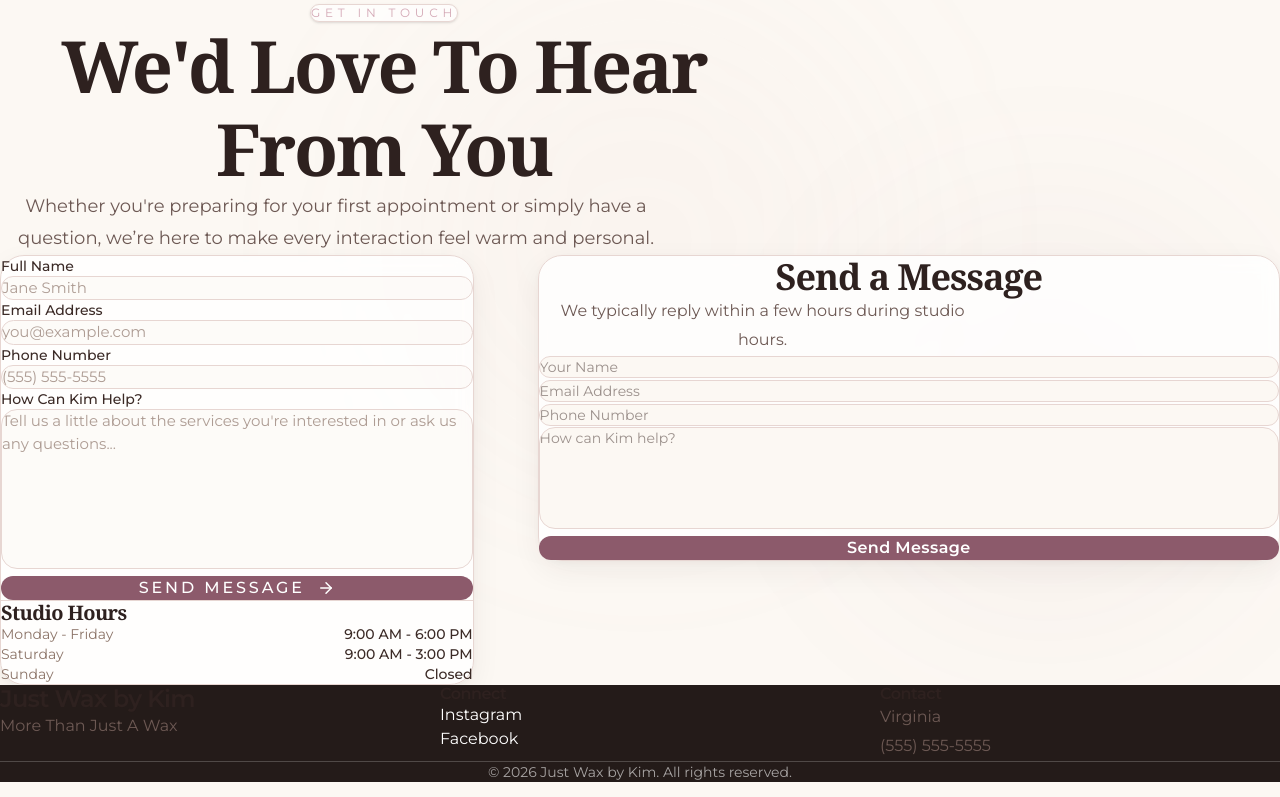
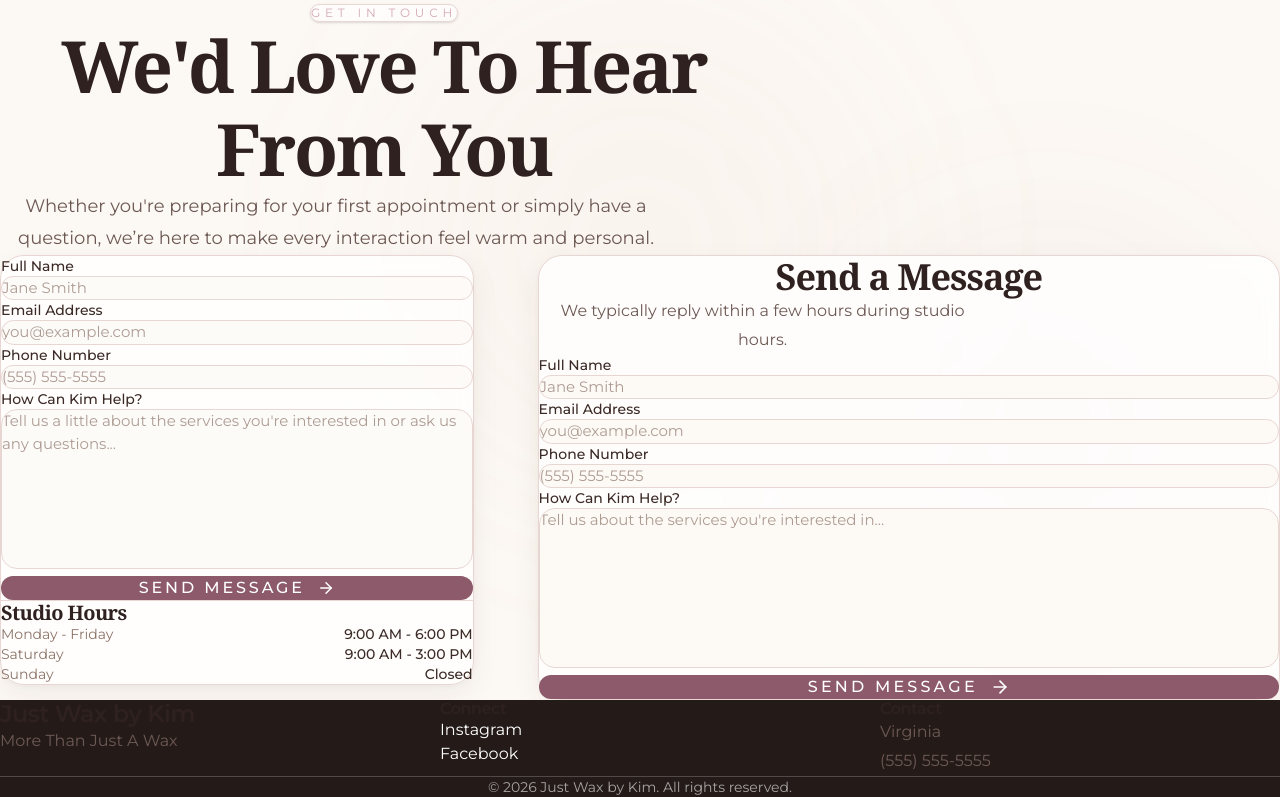
Before and after one commit to kevin-phan-25/just-wax-by-kim, a Next.js app: page / in a window 1280 px wide. Shown: the part 3883-4680 px from the top of the page. Built offline with nearby package versions, Linux system fonts and the light colour scheme; a web font is replaced by a local one.

Commit message:
Update ContactForm.tsx

```diff
--- a/features/contact/ContactForm.tsx
+++ b/features/contact/ContactForm.tsx
@@ -1,259 +1,143 @@
 "use client";
-
 import { useState } from "react";
-
+import { ArrowRight, LoaderCircle } from "lucide-react";
 
 export default function ContactForm() {
+  const [isSubmitting, setIsSubmitting] = useState(false);
+  const [status, setStatus] = useState<{ type: "success" | "error"; message: string } | null>(null);
 
+  const handleSubmit = async (e: React.FormEvent<HTMLFormElement>) => {
+    e.preventDefault();
+    setIsSubmitting(true);
+    setStatus(null);
 
-  const [isSubmitting,setIsSubmitting] = useState(false);
-
-  const [message,setMessage] = useState("");
-
-
-
-  const handleSubmit = async (
-    e:React.FormEvent<HTMLFormElement>
-  ) => {
-
-
-    e.preventDefault();
-
-    setIsSubmitting(true);
-
-
-    const formData = new FormData(
-      e.currentTarget
-    );
-
+    const formData = new FormData(e.currentTarget);
 
     try {
+      const response = await fetch("/api/contact", {
+        method: "POST",
+        body: formData,
+      });
 
+      const result = await response.json();
 
-      const response = await fetch(
-        "/api/contact",
-        {
-          method:"POST",
-          body:formData
-        }
-      );
-
-
-
-      if(response.ok){
-
-        setMessage(
-          "✓ Message sent successfully!"
-        );
-
+      if (response.ok) {
+        setStatus({
+          type: "success",
+          message: "Thank you. Your message has been sent successfully.",
+        });
         e.currentTarget.reset();
-
-
       } else {
-
-        setMessage(
-          "Please try again."
-        );
-
+        setStatus({
+          type: "error",
+          message: result.error || "Failed to send message. Please try again.",
+        });
       }
-
-
-
-    } catch {
-
-
-      setMessage(
-        "Something went wrong."
-      );
-
-
+    } catch (err) {
+      setStatus({
+        type: "error",
+        message: "Something went wrong. Please try again later.",
+      });
     } finally {
-
-
       setIsSubmitting(false);
-
-
     }
-
-
   };
 
-
-
   const inputStyle = `
-
-    w-full
-    rounded-2xl
-    border
-    border-brand-border
-    bg-brand-cream
-    px-5
-    py-4
-    text-sm
-    text-brand-espresso
-    outline-none
-    transition
-    focus:border-brand-dusty-pink
-
+    w-full rounded-2xl border border-brand-border
+    bg-brand-cream/70 px-7 py-5
+    text-[15px] text-brand-espresso
+    placeholder:text-brand-taupe/70
+    outline-none transition-all duration-300
+    focus:border-brand-dusty-pink focus:bg-white
+    focus:ring-4 focus:ring-brand-dusty-pink/10
   `;
 
+  return (
+    <form onSubmit={handleSubmit} className="space-y-8">
+      <div>
+        <label htmlFor="name" className="mb-2 block text-sm font-medium text-brand-espresso">
+          Full Name
+        </label>
+        <input
+          id="name"
+          name="name"
+          required
+          placeholder="Jane Smith"
+          className={inputStyle}
+        />
+      </div>
 
+      <div>
+        <label htmlFor="email" className="mb-2 block text-sm font-medium text-brand-espresso">
+          Email Address
+        </label>
+        <input
+          id="email"
+          type="email"
+          name="email"
+          required
+          placeholder="you@example.com"
+          className={inputStyle}
+        />
+      </div>
 
-  return (
+      <div>
+        <label htmlFor="phone" className="mb-2 block text-sm font-medium text-brand-espresso">
+          Phone Number
+        </label>
+        <input
+          id="phone"
+          type="tel"
+          name="phone"
+          placeholder="(555) 555-5555"
+          className={inputStyle}
+        />
+      </div>
 
-
-    <form
-
-      onSubmit={handleSubmit}
-
-      className="
-        space-y-5
-      "
-
-    >
-
-
-
-      <input
-
-        name="name"
-
-        required
-
-        className={inputStyle}
-
-        placeholder="Your Name"
-
-      />
-
-
-
-      <input
-
-        name="email"
-
-        type="email"
-
-        required
-
-        className={inputStyle}
-
-        placeholder="Email Address"
-
-      />
-
-
-
-      <input
-
-        name="phone"
-
-        type="tel"
-
-        className={inputStyle}
-
-        placeholder="Phone Number"
-
-      />
-
-
-
-      <textarea
-
-        name="message"
-
-        required
-
-        rows={5}
-
-        className={`${inputStyle} resize-none`}
-
-        placeholder="How can Kim help?"
-
-      />
-
-
-
-
+      <div>
+        <label htmlFor="message" className="mb-2 block text-sm font-medium text-brand-espresso">
+          How Can Kim Help?
+        </label>
+        <textarea
+          id="message"
+          name="message"
+          required
+          rows={7}
+          placeholder="Tell us about the services you're interested in..."
+          className={`${inputStyle} resize-none`}
+        />
+      </div>
 
       <button
-
         type="submit"
-
         disabled={isSubmitting}
-
-        className="
-
-          mt-3
-
-          w-full
-
-          rounded-full
-
-          bg-brand-plum
-
-          py-4
-
-          font-semibold
-
-          tracking-wide
-
-          text-white
-
-          transition-all
-
-          duration-300
-
-          hover:bg-[#734454]
-
-          hover:-translate-y-1
-
-          hover:shadow-lg
-
-          disabled:opacity-70
-
-        "
-
+        className="group flex w-full items-center justify-center gap-3 rounded-full bg-brand-plum px-10 py-5 font-medium tracking-[0.2em] uppercase text-white transition-all duration-300 hover:-translate-y-1 hover:bg-[#6a3f4e] hover:shadow-xl disabled:cursor-not-allowed disabled:opacity-70"
       >
-
-        {
-          isSubmitting
-          ? "Sending..."
-          : "Send Message"
-        }
-
-
+        {isSubmitting ? (
+          <>
+            <LoaderCircle size={20} className="animate-spin" />
+            Sending...
+          </>
+        ) : (
+          <>
+            Send Message
+            <ArrowRight size={20} className="transition-transform group-hover:translate-x-1" />
+          </>
+        )}
       </button>
 
-
-
-
-
-      {
-        message && (
-
-          <p
-
-            className="
-              text-center
-              text-sm
-              text-brand-taupe
-            "
-
-          >
-
-            {message}
-
-          </p>
-
-        )
-      }
-
-
-
+      {status && (
+        <div
+          className={`rounded-2xl border px-6 py-5 text-center text-sm leading-relaxed ${
+            status.type === "success"
+              ? "border-green-200 bg-green-50 text-green-800"
+              : "border-red-200 bg-red-50 text-red-800"
+          }`}
+        >
+          {status.message}
+        </div>
+      )}
     </form>
-
-
   );
-
 }
```
